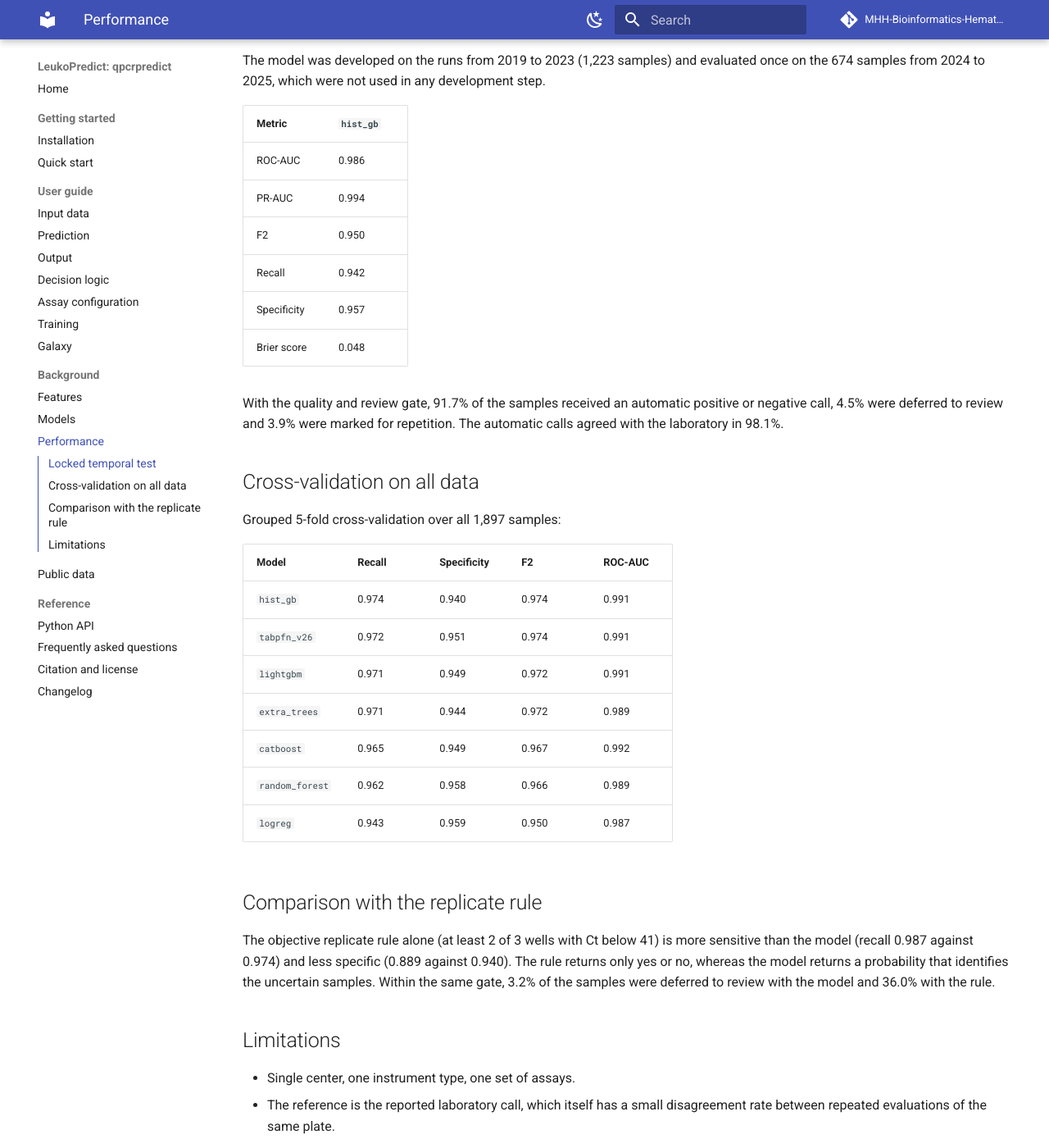
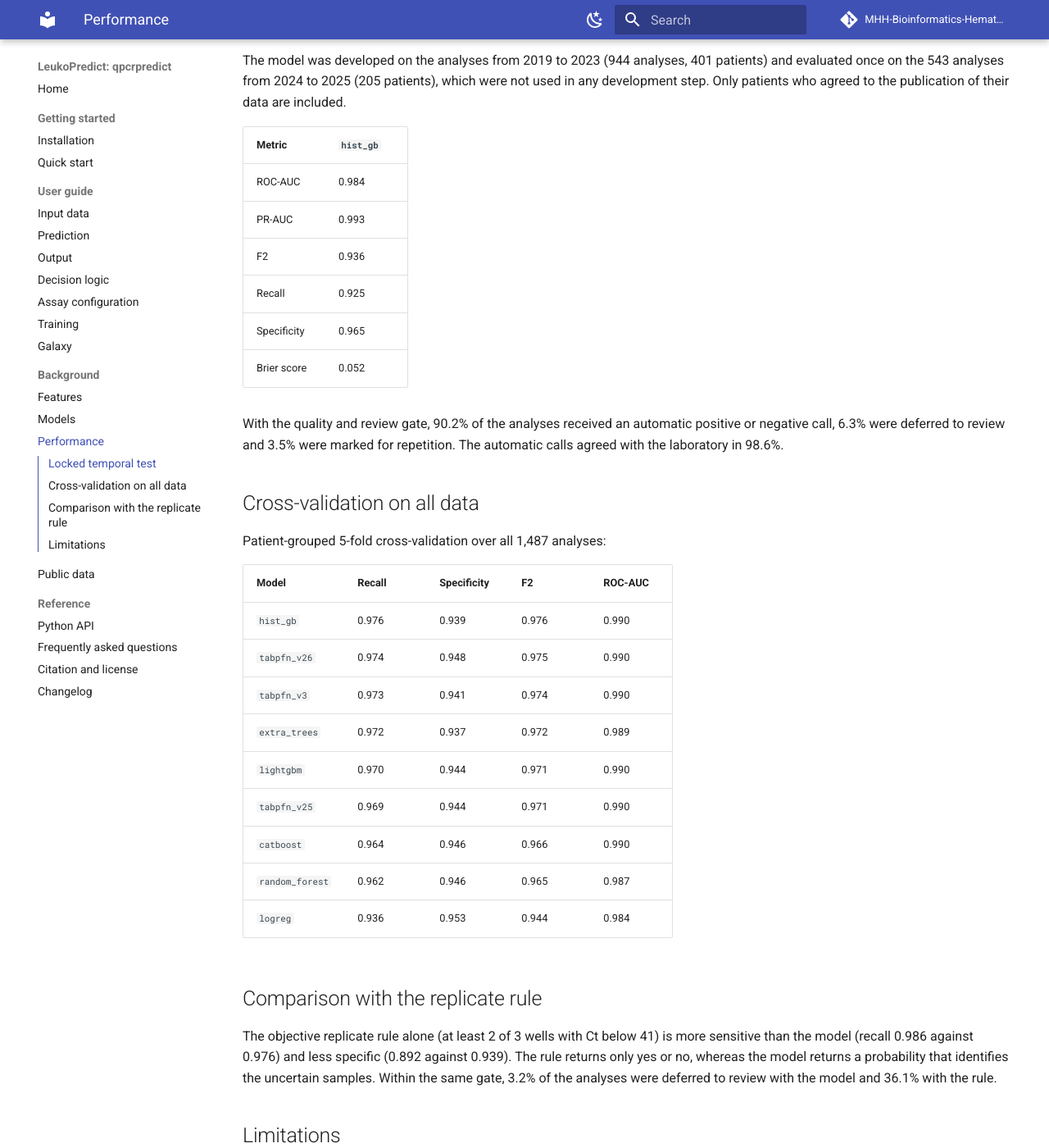
Before and after one commit to MHH-Bioinformatics-Hematology/qpcrpredict, an MkDocs documentation site: the page built from docs/performance.md, in a window 1280 px wide and 1400 px high, scrolled down 261 px. Shown: the whole window at 82% size. Built offline with MkDocs 1.6.1 and Material for MkDocs 9.7.7, drawn with Linux system fonts in a browser that asks for light colours; comment, search, counter and statistics services are not loaded.

Commit message:
Model trained on the consented patients; patient column groups the cross-validation
The packaged model is fit on the 1,487 analyses of 534 patients who agreed to the
publication of their data, with folds grouped by patient. A labels table may carry a
patient column, which then groups the cross-validation folds. Documentation updated.

Co-Authored-By: Claude Fable 5.1 <noreply@anthropic.com>

```diff
--- a/docs/performance.md
+++ b/docs/performance.md
@@ -5,42 +5,45 @@ describe agreement with the call reported by that laboratory.
 
 ## Locked temporal test
 
-The model was developed on the runs from 2019 to 2023 (1,223 samples) and evaluated once on the
-674 samples from 2024 to 2025, which were not used in any development step.
+The model was developed on the analyses from 2019 to 2023 (944 analyses, 401 patients) and
+evaluated once on the 543 analyses from 2024 to 2025 (205 patients), which were not used in any
+development step. Only patients who agreed to the publication of their data are included.
 
 | Metric | `hist_gb` |
 |---|---|
-| ROC-AUC | 0.986 |
-| PR-AUC | 0.994 |
-| F2 | 0.950 |
-| Recall | 0.942 |
-| Specificity | 0.957 |
-| Brier score | 0.048 |
+| ROC-AUC | 0.984 |
+| PR-AUC | 0.993 |
+| F2 | 0.936 |
+| Recall | 0.925 |
+| Specificity | 0.965 |
+| Brier score | 0.052 |
 
-With the quality and review gate, 91.7% of the samples received an automatic positive or negative
-call, 4.5% were deferred to review and 3.9% were marked for repetition. The automatic calls agreed
-with the laboratory in 98.1%.
+With the quality and review gate, 90.2% of the analyses received an automatic positive or negative
+call, 6.3% were deferred to review and 3.5% were marked for repetition. The automatic calls agreed
+with the laboratory in 98.6%.
 
 ## Cross-validation on all data
 
-Grouped 5-fold cross-validation over all 1,897 samples:
+Patient-grouped 5-fold cross-validation over all 1,487 analyses:
 
 | Model | Recall | Specificity | F2 | ROC-AUC |
 |---|---|---|---|---|
-| `hist_gb` | 0.974 | 0.940 | 0.974 | 0.991 |
-| `tabpfn_v26` | 0.972 | 0.951 | 0.974 | 0.991 |
-| `lightgbm` | 0.971 | 0.949 | 0.972 | 0.991 |
-| `extra_trees` | 0.971 | 0.944 | 0.972 | 0.989 |
-| `catboost` | 0.965 | 0.949 | 0.967 | 0.992 |
-| `random_forest` | 0.962 | 0.958 | 0.966 | 0.989 |
-| `logreg` | 0.943 | 0.959 | 0.950 | 0.987 |
+| `hist_gb` | 0.976 | 0.939 | 0.976 | 0.990 |
+| `tabpfn_v26` | 0.974 | 0.948 | 0.975 | 0.990 |
+| `tabpfn_v3` | 0.973 | 0.941 | 0.974 | 0.990 |
+| `extra_trees` | 0.972 | 0.937 | 0.972 | 0.989 |
+| `lightgbm` | 0.970 | 0.944 | 0.971 | 0.990 |
+| `tabpfn_v25` | 0.969 | 0.944 | 0.971 | 0.990 |
+| `catboost` | 0.964 | 0.946 | 0.966 | 0.990 |
+| `random_forest` | 0.962 | 0.946 | 0.965 | 0.987 |
+| `logreg` | 0.936 | 0.953 | 0.944 | 0.984 |
 
 ## Comparison with the replicate rule
 
 The objective replicate rule alone (at least 2 of 3 wells with Ct below 41) is more sensitive than
-the model (recall 0.987 against 0.974) and less specific (0.889 against 0.940). The rule returns
+the model (recall 0.986 against 0.976) and less specific (0.892 against 0.939). The rule returns
 only yes or no, whereas the model returns a probability that identifies the uncertain samples.
-Within the same gate, 3.2% of the samples were deferred to review with the model and 36.0% with
+Within the same gate, 3.2% of the analyses were deferred to review with the model and 36.1% with
 the rule.
 
 ## Limitations
```
Also changed, not shown: docs/changelog.md (+1 -1 lines), docs/data.md (+6 -4 lines), docs/models.md (+1 -1 lines), docs/train.md (+9 -8 lines), 4 other files.
